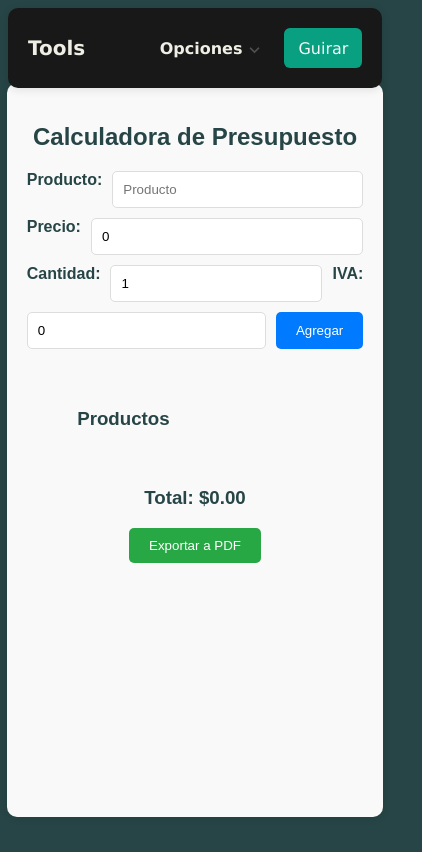
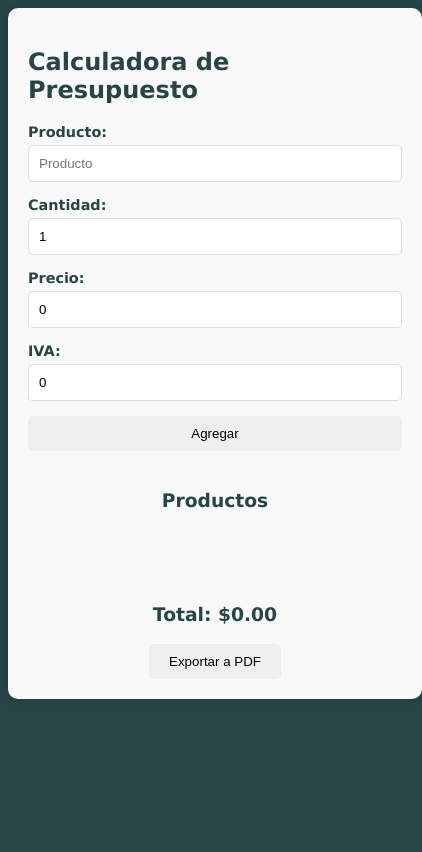
Before and after one commit to JonnyFernandez/Precio-Costo, a React (Vite) app: page /presupuestoB in a window 390 px wide. Shown: the whole page, 422 px wide, since content can reach past the window. Built offline with nearby package versions, Linux system fonts and the light colour scheme.

Commit message:
mejoras258

```diff
--- a/src/views/gainCalculator/GainCalculator.jsx
+++ b/src/views/gainCalculator/GainCalculator.jsx
@@ -94,12 +94,14 @@ const GainCalculator = () => {
     return (
         <div className={d.home}>
             <div className={d.navContent}>
-                <Nav />
+                {/* <Nav /> */}
             </div>
             <div className={d.body}>
                 <div className={d.card}>
                     <h2>Calculadora de Presupuesto</h2>
                     <div className={d.form}>
+
+                        <div className={d.inputContainer}>
                             <label htmlFor="">Producto:</label>
                             <input
                                 type="text"
@@ -107,32 +109,47 @@ const GainCalculator = () => {
                                 value={newItem.name}
                                 onChange={(e) => setNewItem({ ...newItem, name: e.target.value })}
                             />
+                        </div>
+
+                        <div className={d.inputContainer}>
+                            <label htmlFor="">Cantidad:</label>
+                            <input
+                                type="number"
+                                placeholder="Cantidad"
+                                value={newItem.quantity}
+                                pattern="[0-9]*"
+                                inputMode="numeric"
+                                onChange={(e) => setNewItem({ ...newItem, quantity: parseInt(e.target.value) })}
+                            />
+                        </div>
+                        <div className={d.inputContainer}>
                             <label htmlFor="">Precio:</label>
                             <input
                                 type="number"
                                 placeholder="Precio"
                                 value={newItem.price}
-                            onChange={(e) => setNewItem({ ...newItem, price: parseFloat(e.target.value) || 0 })}
+                                pattern="[0-9]*"
+                                inputMode="numeric"
+                                onChange={(e) => setNewItem({ ...newItem, price: parseFloat(e.target.value) })}
                             />
-                        <label htmlFor="">Cantidad:</label>
-                        <input
-                            type="number"
-                            placeholder="Cantidad"
-                            value={newItem.quantity}
-                            onChange={(e) => setNewItem({ ...newItem, quantity: parseInt(e.target.value) || 1 })}
-                        />
+                        </div>
+                        <div className={d.inputContainer}>
+
                             <label htmlFor="">IVA:</label>
                             <input
                                 type="number"
                                 placeholder="IVA (%)"
                                 value={newItem.tax}
-                            onChange={(e) => setNewItem({ ...newItem, tax: parseFloat(e.target.value) || 0 })}
+                                pattern="[0-9]*"
+                                inputMode="numeric"
+                                onChange={(e) => setNewItem({ ...newItem, tax: parseFloat(e.target.value) })}
                             />
+                        </div>
                         <button onClick={addItem}>Agregar</button>
                     </div>
 
+                    <h3>Productos</h3>
                     <div className={d.items}>
-                        <h3>Productos</h3>
                         <ul>
                             {items.map((item) => (
                                 <li key={item.id} className={d.item}>
--- a/src/views/gainCalculator/GainCalculator.module.css
+++ b/src/views/gainCalculator/GainCalculator.module.css
@@ -1,42 +1,19 @@
-.home{
+.home {
     display: flex;
-    justify-content: center;
     flex-direction: column;
     align-items: center;
-    height: 98vh;
+    height: 100vh;
     font-family: Verdana, Geneva, Tahoma, sans-serif;
     color: var(--SecondColor1);
-
 }
-.navContent{
-    width: 100%;
-    height: 50px;
-}
-
-.body{
-    width: 100%;
-    height: 100%;
-    display: flex;
-    justify-content: center;
-    flex-direction: column;
-    align-items: center;
-    margin-top: 10px;
-
-
-}
-
-
 
 .card {
     display: flex;
     flex-direction: column;
     align-items: center;
     padding: 20px;
-    font-family: Arial, sans-serif;
     width: 90%;
-    /* max-width: 600px; */
     background: #f9f9f9;
-
     border-radius: 10px;
     box-shadow: 0 0 10px rgba(0, 0, 0, 0.1);
 }
@@ -46,28 +23,31 @@
     flex-wrap: wrap;
     gap: 10px;
     margin-bottom: 20px;
+    width: 100%;
+}
+
+.inputContainer {
+    flex: 1 1 calc(50% - 20px);
+    display: flex;
+    flex-direction: column;
+}
+
+.inputContainer label {
+    margin-bottom: 5px;
+    font-size: 0.9rem;
 }
 
 .form input {
-    flex: 1;
     padding: 10px;
     border: 1px solid #ddd;
     border-radius: 5px;
 }
 
-.form button {
-    padding: 10px 20px;
-    background-color: #007bff;
-    color: white;
-    border: none;
-    border-radius: 5px;
-    cursor: pointer;
-}
-
 .items {
-    margin-top: 20px;
-    /* background-color: red; */
-    width: 70%;
+    width: 100%;
+    margin: 10px 0;
+    max-height: 200px;
+    overflow-y: auto;
 }
 
 .item {
@@ -81,46 +61,30 @@
 }
 
 .total {
+    text-align: center;
     margin-top: 20px;
-    text-align: center;
 }
 
-.total button {
+button {
     padding: 10px 20px;
-    background-color: #28a745;
-    color: white;
     border: none;
     border-radius: 5px;
     cursor: pointer;
+    transition: background-color 0.3s;
 }
 
+button:hover {
+    background-color: #007bff;
+    color: white;
+}
 
+@media (max-width: 600px) {
+    .form {
+        flex-direction: column;
+        gap: 15px;
+    }
 
-
-@media (max-width:600px){
-
-    .card{
-        height: 90%;
-        width: 90%;
-        /* background-color: rebeccapurple; */
-    }
-    .front, .back {
-       border-radius: 15px;
-       /* background-color: red; */
-       height: 60%;
-    }
-    .change2{
-        bottom: 0;
-        left: 0;
-    }
-    label{
-        /* background-color: red; */
-        display: flex;
-        flex-wrap: nowrap;
-        overflow: hidden;
-    }
-    span{
-        text-align: center;
-        /* background-color: red; */
+    .card {
+        width: 100%;
     }
 }
```
Lines whose indentation alone changed are shown as unchanged.
